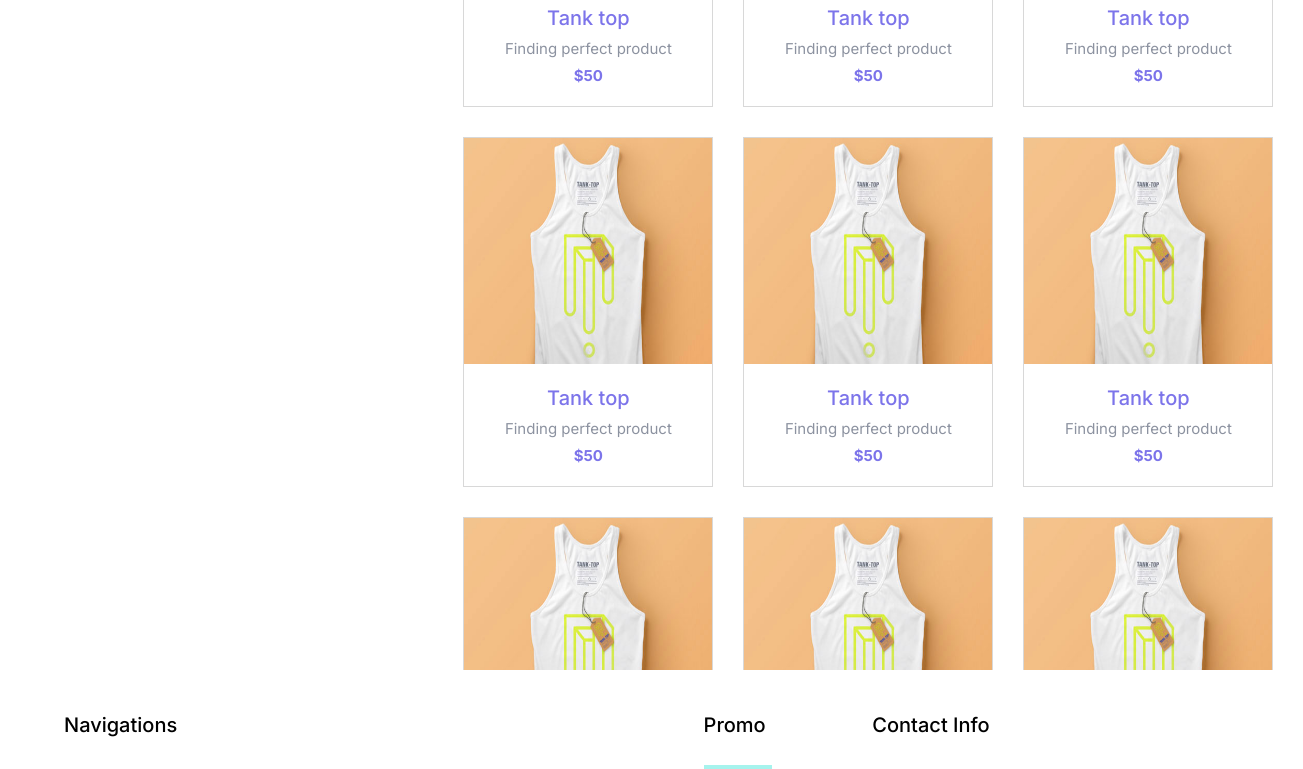
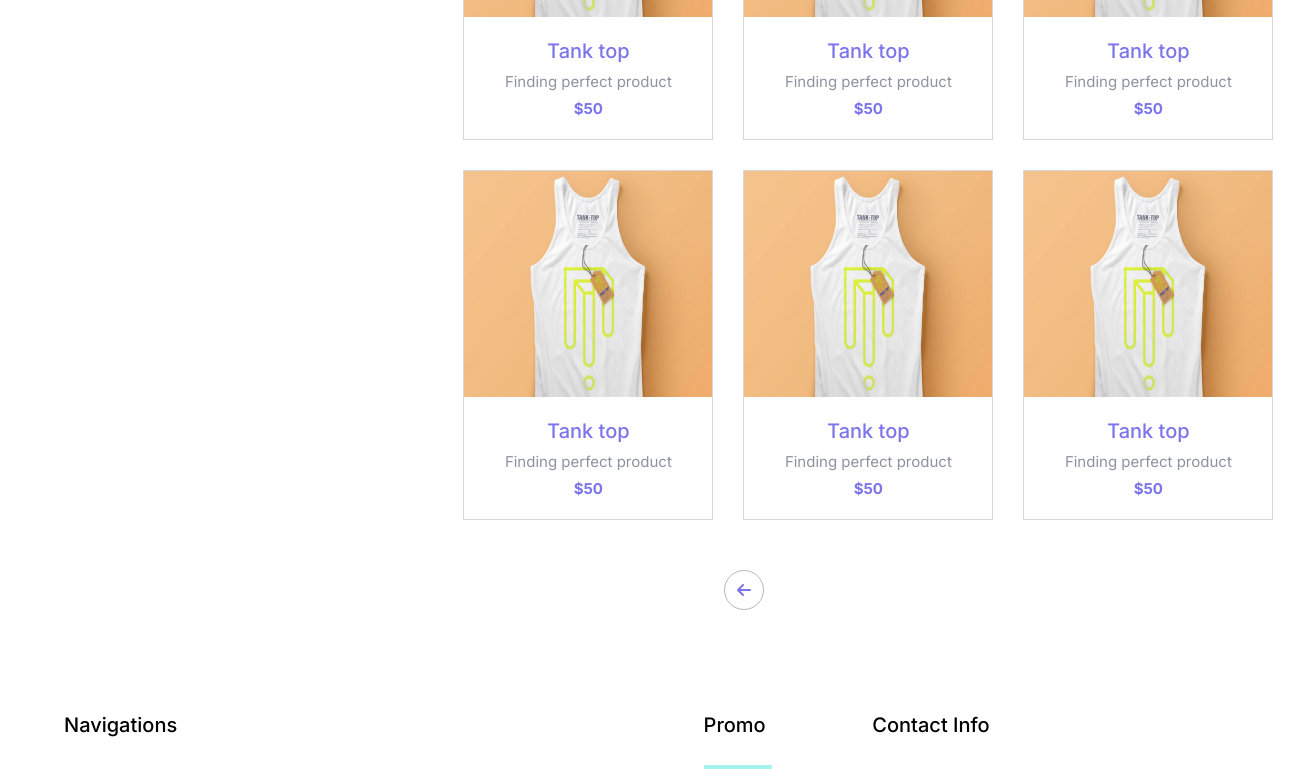
Before and after one commit to MichalStaszkiewicz/e-commerce, a Next.js app: page /shop in a window 1280 px wide. Shown: the part 1180-1949 px from the top of the page, 1303 px wide, since content can reach past the window. Built offline with nearby package versions, Linux system fonts and the light colour scheme.

Commit message:
shop-content-page-button

```diff
--- a/components/shop_content/right_column.tsx
+++ b/components/shop_content/right_column.tsx
@@ -1,8 +1,13 @@
+
+import FadeOnVisible from "../fade_on_visible";
 import { ProductCard } from "../product_card";
 import { SortButton } from "../sort_button";
 
+import { FontAwesomeIcon } from "@fortawesome/react-fontawesome";
+import React from "react";
+import * as icons from '@fortawesome/free-solid-svg-icons';
 export function RightColumn() {
-  let temp: number[] = [1, 1, 1, 1, 1, 1, 1, 1, 1, 1, 1, 1, 1];
+  let temp: number[] = [1, 1, 1, 1, 1, 1, 1, 1, 1];
   return (
     <div className="right_column">
       <div className="header">
@@ -32,6 +37,8 @@ export function RightColumn() {
       </div>
       <div className="list">
         {temp.map((item, index) => (
+          <FadeOnVisible
+            children={
               <ProductCard
                 width={250}
                 height={350}
@@ -40,7 +47,17 @@ export function RightColumn() {
                 price={50}
                 description={"Finding perfect product"}
               />
+            }
+          ></FadeOnVisible>
         ))}
+      </div>
+
+      <div className="next_page_row">
+        <div className="button">
+       <FontAwesomeIcon  icon={icons.faArrowLeft} style={{}}></FontAwesomeIcon>
+
+
+        </div>
       </div>
     </div>
   );
--- a/styles/shop_content.css
+++ b/styles/shop_content.css
@@ -53,7 +53,7 @@
 .shop_content .container .right_column .list {
   margin-top: 60px;
   width: 100%;
-  height: 100%;
+
   display: grid;
   grid-template-columns: 280px 280px 280px;
   grid-template-rows: 380px 380px 380px;
@@ -100,7 +100,31 @@
   margin-top: 20px;
   margin-bottom: 20px;
 }
+.shop_content .container .right_column .next_page_row {
+  height: 40px;
+  width: 100%;
 
+  justify-content: center;
+
+  display: flex;
+
+  margin-top: 20px;
+  margin-bottom: 20px;
+}
+
+.shop_content .container .right_column .button {
+  height: 40px;
+  width: 40px;
+
+  background-color: white;
+  color: var(--primary-color);
+  border-radius: 50px;
+  border: rgb(184, 184, 184) 1px solid;
+  display: flex;
+  align-items: center;
+
+  justify-content: center;
+}
 .shop_content .container .left_column .categories .list_element {
   height: 30px;
   width: 100%;
```
Lines whose indentation alone changed are shown as unchanged.
